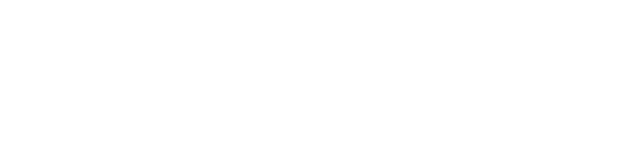
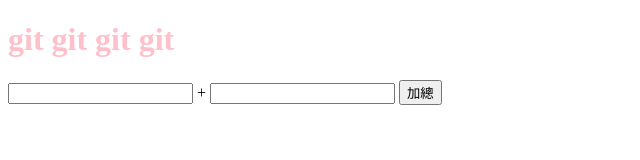
Before and after one commit to amzgcy/TryGit, a plain HTML site: page index.html in a window 1280 px wide. Shown: the whole page, without its empty margins (0-640 px from the left). Drawn offline with Linux system fonts and the light colour scheme.

Commit message:
Add css and js and content

```diff
--- a/index.html
+++ b/index.html
@@ -3,8 +3,24 @@
 <head>
 	<meta charset="UTF-8">
 	<title>Document</title>
+	<style>
+		h1{
+			color: pink;
+		}
+	</style>
+	<script type="text/javascript">
+	function add(){
+	var num1 = parseInt(document.getElementById('num1').value);
+	var num2 = parseInt(document.getElementById('num2').value);
+	var num=num1+num2;
+	alert("總和：" + num);
+	}
+	</script>
 </head>
 <body>
-
+	<h1>git git git git</h1>
+	<input type="text" id="num1" /> +
+	<input type="text" id="num2" />
+	<input type="button" onclick="add()"  value="加總" />
 </body>
 </html>
```
